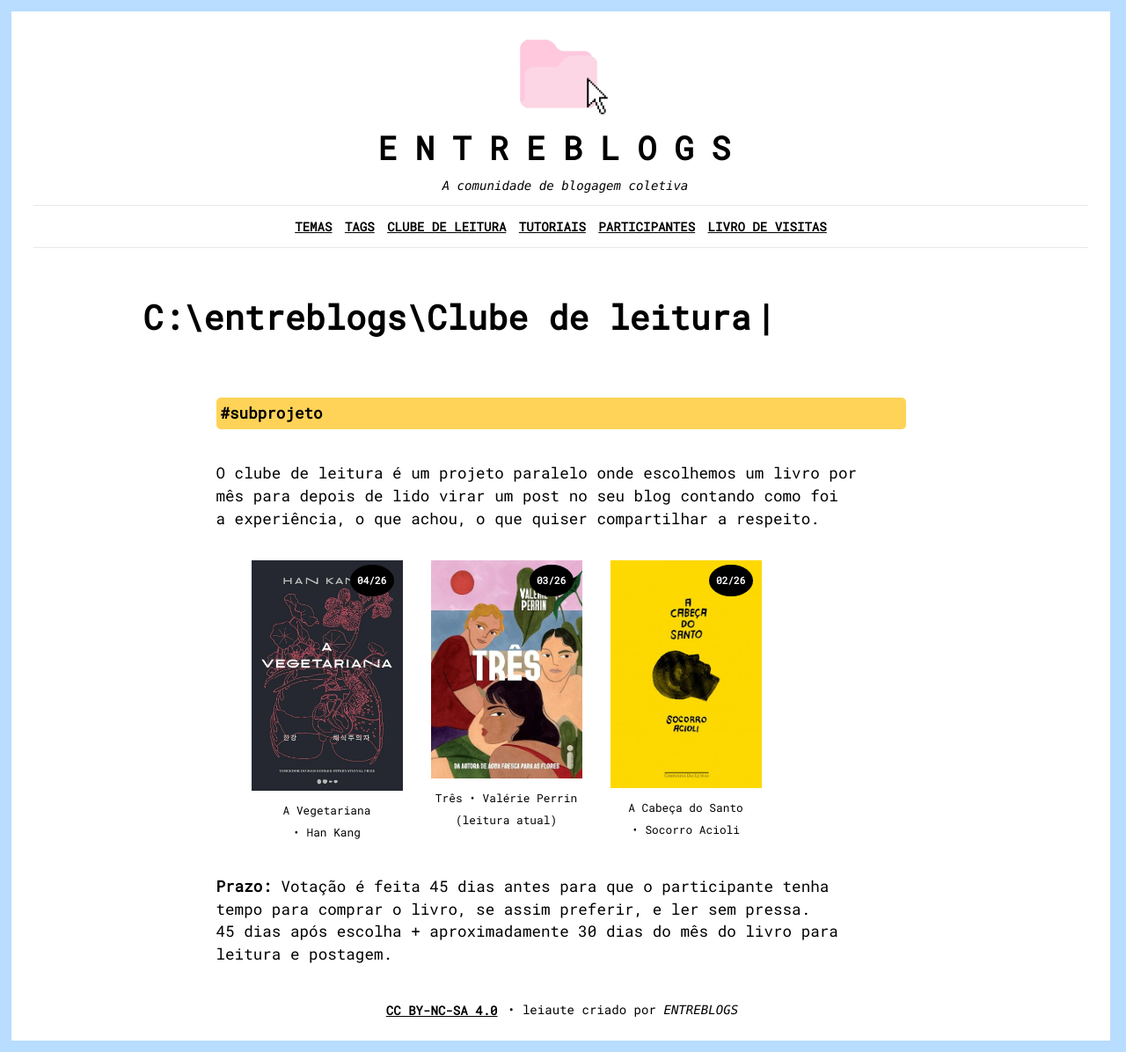
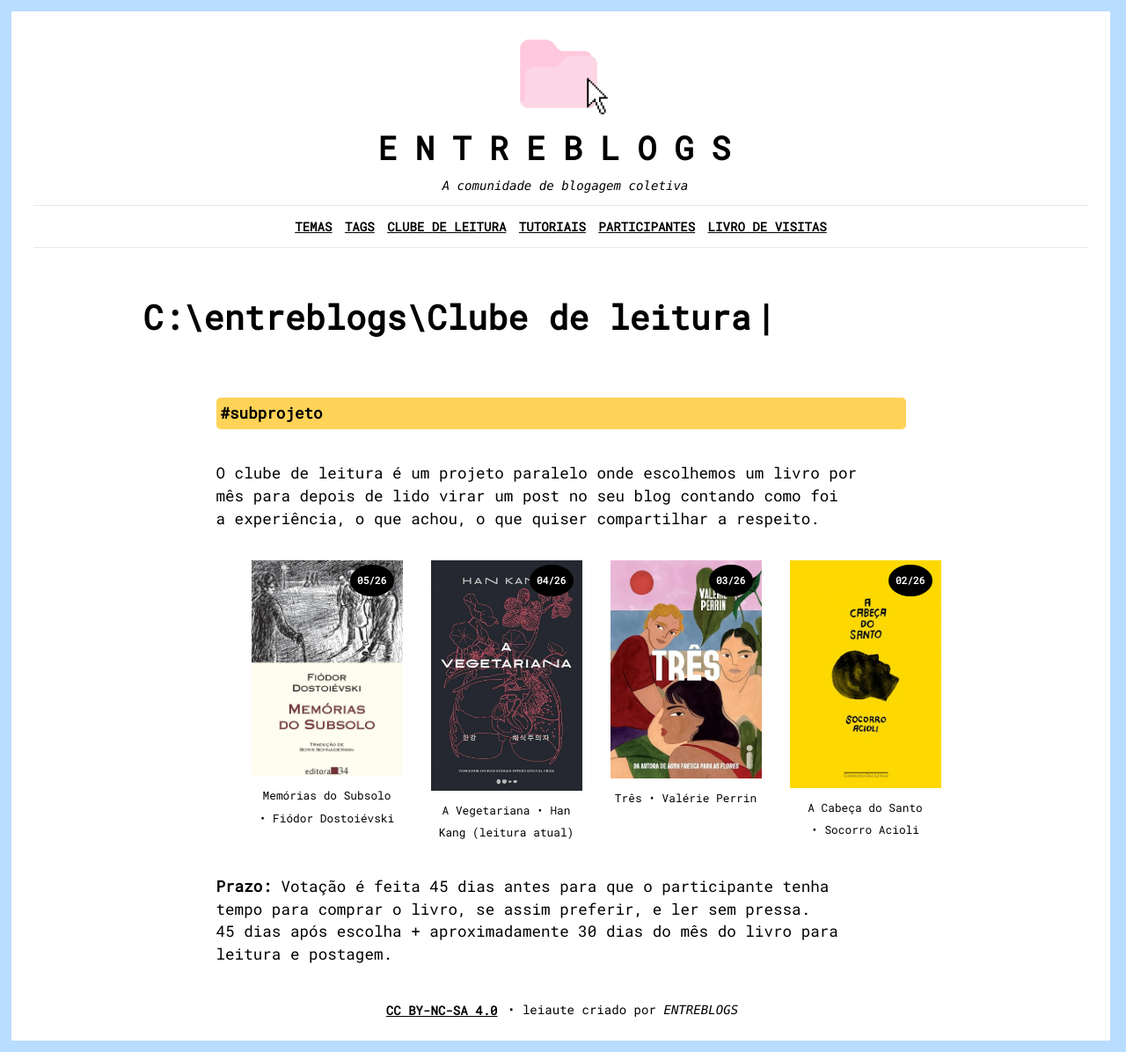
Before and after one commit to bamoretti/entreblogs, a Jekyll site: the page built from clube-de-leitura.md, in a window 1280 px wide. Shown: the whole page at 88% size. Built offline with Jekyll 4.4.1, drawn with Linux system fonts in a browser that asks for light colours; comment, search, counter and statistics services are not loaded.

Commit message:
página do clube

```diff
--- a/clube-de-leitura.md
+++ b/clube-de-leitura.md
@@ -12,11 +12,20 @@ O clube de leitura é um projeto paralelo onde escolhemos um livro por mês para
 <ul class="link-livros">
 
   <li>
+    <figure class="capa-do-livro" livro-numero="05/26">
+      <a href="{{ site.baseurl }}/clube-de-leitura/memorias-do-subsolo-fiodor-dostoievski">
+        <img src="{{ site.baseurl }}/assets/livros/memorias-do-subsolo-fiodor-dostoievski.jpg">
+      </a>
+      <figcaption>Memórias do Subsolo • Fiódor Dostoiévski</figcaption>
+    </figure>
+  </li>
+
+  <li>
     <figure class="capa-do-livro" livro-numero="04/26">
       <a href="{{ site.baseurl }}/clube-de-leitura/a-vegetariana-han-kang">
         <img src="{{ site.baseurl }}/assets/livros/a-vegetariana-han-kang.jpg">
       </a>
-      <figcaption>A Vegetariana • Han Kang</figcaption>
+      <figcaption>A Vegetariana • Han Kang (leitura atual)</figcaption>
     </figure>
   </li>
 
```
Also changed, not shown: other parts of clube-de-leitura.md (+1 -1 lines), assets/livros/memorias-do-subsolo-fiodor-dostoievski.jpg (added).
